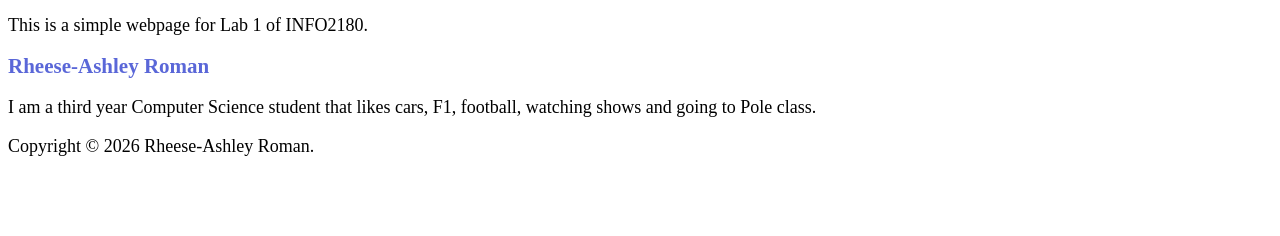
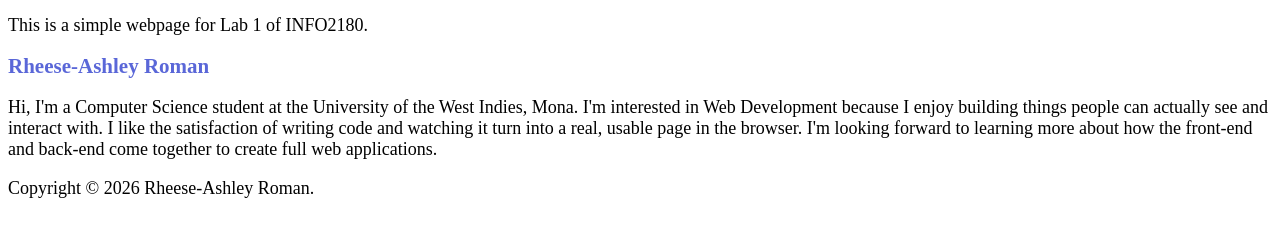
Before and after one commit to Rheese-R/info2180-lab1, a plain HTML site: page index.html in a window 1280 px wide. Shown: the part 46-282 px from the top of the page. Drawn offline with Linux system fonts and the light colour scheme.

Commit message:
Updated main section with name and paragraph

```diff
--- a/index.html
+++ b/index.html
@@ -17,10 +17,14 @@
     <main>
         <h2>Rheese-Ashley Roman</h2>
         <p>
-            I am a third year Computer Science student that likes cars, F1, football, watching shows and going to Pole class.
+            Hi, I'm a Computer Science student at the University of the West Indies, Mona.
+            I'm interested in Web Development because I enjoy building things people can
+            actually see and interact with. I like the satisfaction of writing
+            code and watching it turn into a real, usable page in the browser. I'm looking
+            forward to learning more about how the front-end and back-end come together
+            to create full web applications.
         </p>
     </main>
-
     <footer>
         <p>Copyright &copy; 2026 Rheese-Ashley Roman.</p>
     </footer>
```
